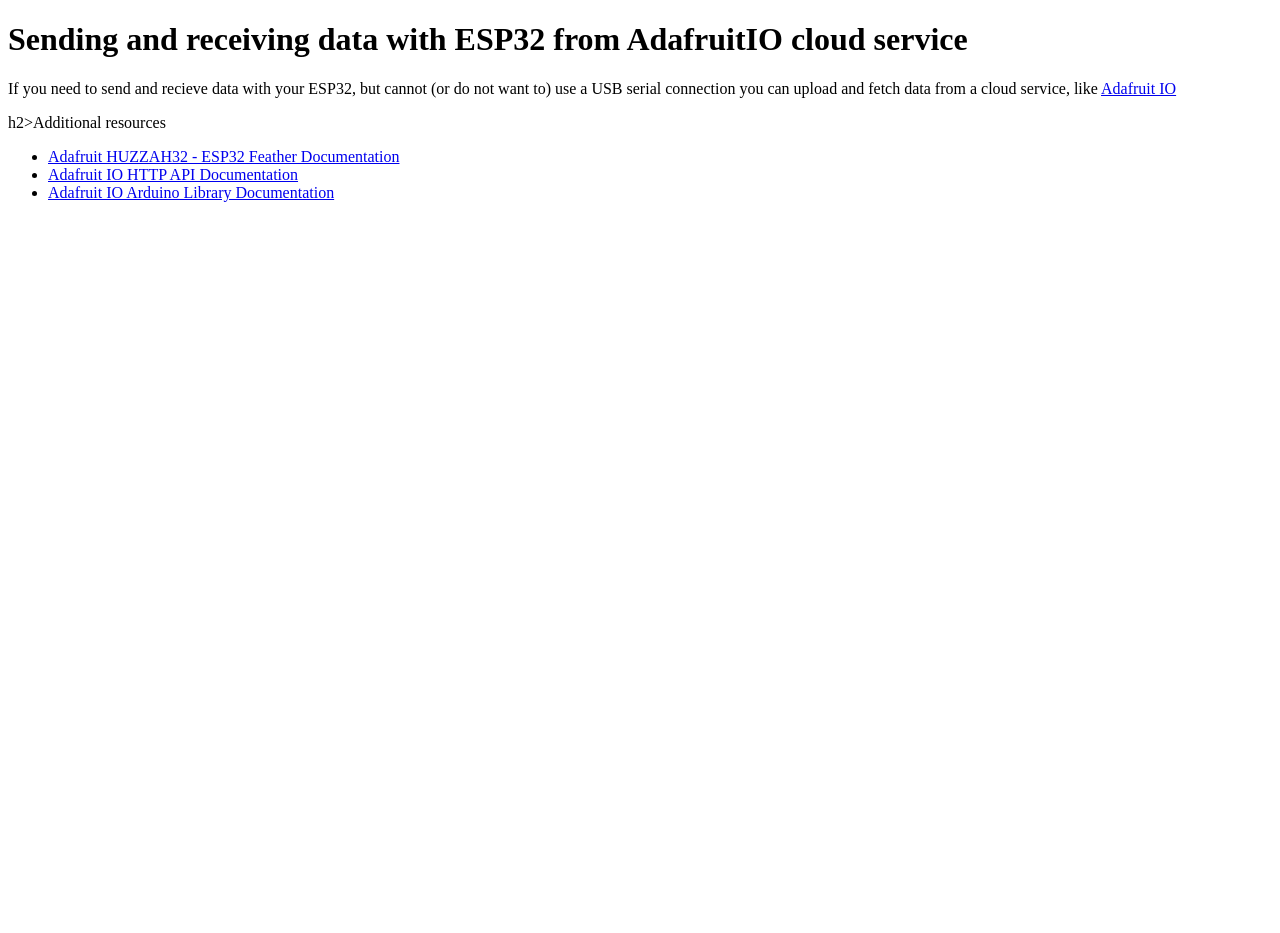
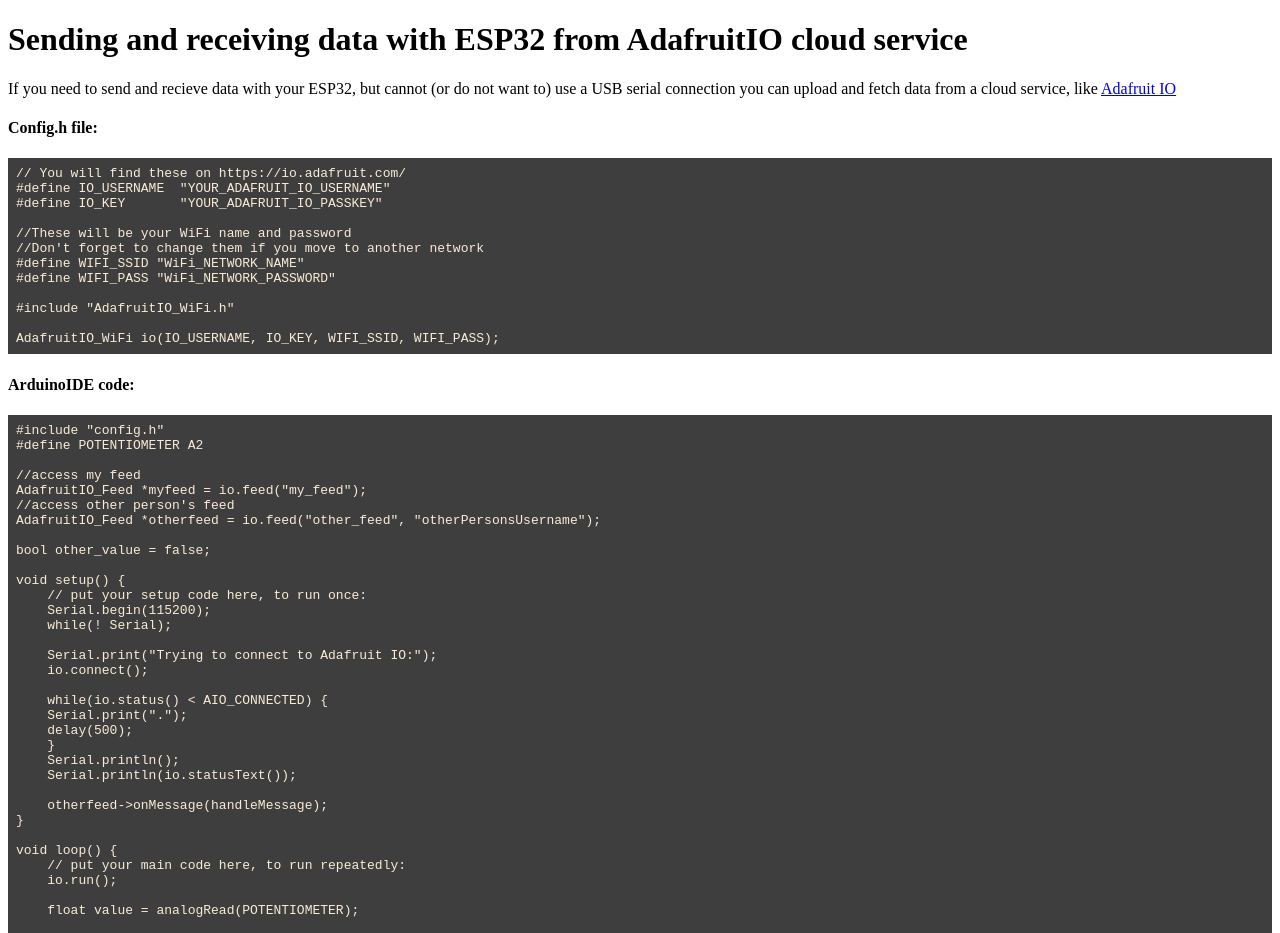
Before and after one commit to ConnectedCat/Tutorials-and-Workshops, a plain HTML site: page Serial_Data_To_and_From_ESP32_with_ArduinoIDE/cloud.html in a window 1280 px wide. Shown: the top 933 px of the page. Before the commit the page ends 800 px from the top, so only its background shows below. Drawn offline with Linux system fonts and the light colour scheme.

Commit message:
Added code for the Adafruit IO connection from HUZZAH32

```diff
--- a/Serial_Data_To_and_From_ESP32_with_ArduinoIDE/cloud.html
+++ b/Serial_Data_To_and_From_ESP32_with_ArduinoIDE/cloud.html
@@ -22,12 +22,82 @@
 <body>
     <h1>Sending and receiving data with ESP32 from AdafruitIO cloud service</h1>
     <p>If you need to send and recieve data with your ESP32, but cannot (or do not want to) use a USB serial connection you can upload and fetch data from a cloud service, like <a href="https://io.adafruit.com/" target="_blank" rel="noopener noreferrer">Adafruit IO</a></p>
+    <h4>Config.h file:</h4>
+<code>
+<pre>// You will find these on https://io.adafruit.com/
+#define IO_USERNAME  "YOUR_ADAFRUIT_IO_USERNAME"
+#define IO_KEY       "YOUR_ADAFRUIT_IO_PASSKEY"
 
-    h2>Additional resources</h2>
-    <ul>
-        <li><a href="https://learn.adafruit.com/adafruit-huzzah32-esp32-feather/overview" target="_blank" rel="noopener noreferrer">Adafruit HUZZAH32 - ESP32 Feather Documentation</a></li>
-        <li><a href="https://io.adafruit.com/api/docs/#adafruit-io-http-api" target="_blank" rel="noopener noreferrer">Adafruit IO HTTP API Documentation</a></li>
-        <li><a href="https://adafruit.github.io/Adafruit_IO_Arduino/html/index.html" target="_blank" rel="noopener noreferrer">Adafruit IO Arduino Library Documentation</a></li>
-    </ul>
+//These will be your WiFi name and password
+//Don't forget to change them if you move to another network
+#define WIFI_SSID "WiFi_NETWORK_NAME"
+#define WIFI_PASS "WiFi_NETWORK_PASSWORD"
+
+#include "AdafruitIO_WiFi.h"
+
+AdafruitIO_WiFi io(IO_USERNAME, IO_KEY, WIFI_SSID, WIFI_PASS);
+</pre>
+    </code>
+    <h4>ArduinoIDE code:</h4>
+    <code>
+<pre>#include "config.h"
+#define POTENTIOMETER A2
+
+//access my feed
+AdafruitIO_Feed *myfeed = io.feed("my_feed");
+//access other person's feed
+AdafruitIO_Feed *otherfeed = io.feed("other_feed", "otherPersonsUsername");
+
+bool other_value = false;
+
+void setup() {
+    // put your setup code here, to run once:
+    Serial.begin(115200);
+    while(! Serial);
+
+    Serial.print("Trying to connect to Adafruit IO:");
+    io.connect();
+
+    while(io.status() < AIO_CONNECTED) {
+    Serial.print(".");
+    delay(500);
+    }
+    Serial.println();
+    Serial.println(io.statusText());
+
+    otherfeed->onMessage(handleMessage);
+}
+
+void loop() {
+    // put your main code here, to run repeatedly:
+    io.run();
+
+    float value = analogRead(POTENTIOMETER);
+
+    Serial.print("Sending this: ");
+    Serial.println(value);
+    myfeed->save(value);
+
+    if(other_value){
+    digitalWrite(13, HIGH);
+    }
+    else {
+    digitalWrite(13, LOW);
+    }
+    delay(3000);
+}
+
+void handleMessage(AdafruitIO_Data *data){
+    Serial.print("Received: ");
+    Serial.println(data->value()); // data as text
+
+    if(data->toInt() > 2000){ // data as number
+    other_value = true;
+    }
+    else {
+    other_value = false;
+    }
+}</pre>
+    </code>
 </body>
 </html>
```
